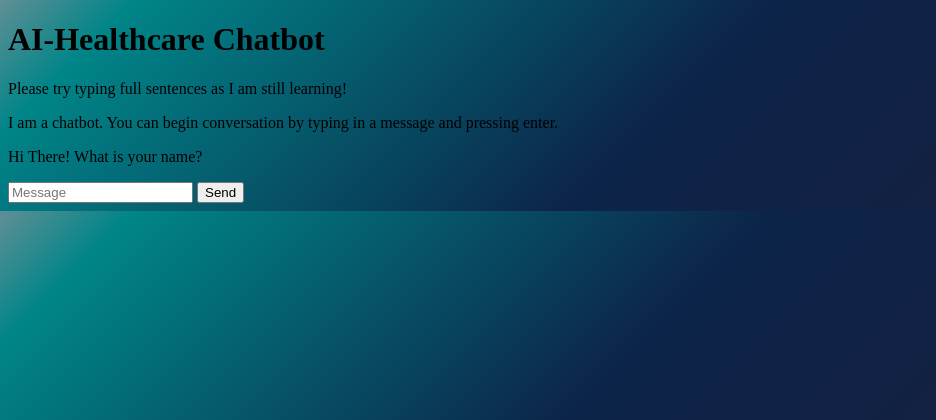
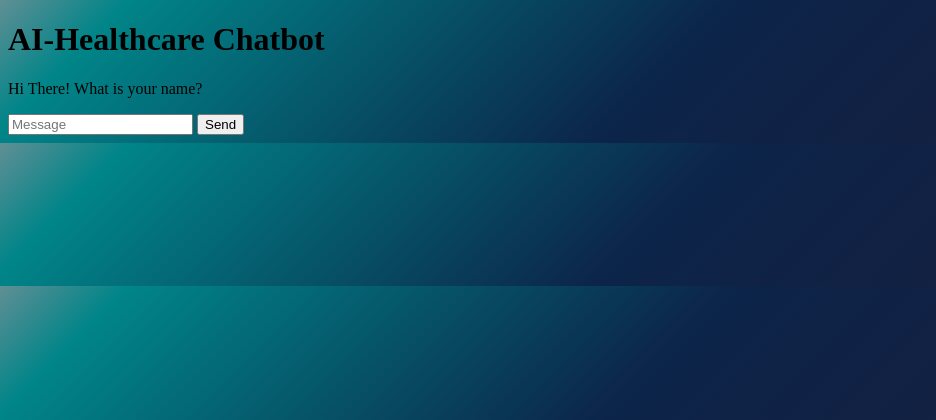
Before and after one commit to aakriti1318/med-chatbot, a Flask app: page / in a window 1280 px wide. Shown: the top 420 px of the page, without its empty margins (0-936 px from the left). Run offline with Flask 2, Linux system fonts and the light colour scheme; parts of the project's set-up code (start-up, migrations or seed data) failed here and were passed over; some libraries are stand-ins or nearby versions.

Commit message:
Update index.html

```diff
--- a/templates/index.html
+++ b/templates/index.html
@@ -4,12 +4,10 @@
     <link rel="stylesheet" type="text/css" href="/static/style.css">
     <script src="https://ajax.googleapis.com/ajax/libs/jquery/3.2.1/jquery.min.js"></script>
   </head>
-  <body>
+  <body background="pic1.jpg"; background-repeat: no-repeat;>
     <h1>AI-Healthcare Chatbot</h1>
     <div>
       <div id="chatbox">
-        <p class="botText"><span>Please try typing full sentences as I am still learning!</span></p>
-        <p class="botText"><span>I am a chatbot. You can begin conversation by typing in a message and pressing enter.</span></p>
         <p class="botText"><span>Hi There! What is your name?</span></p>
       </div>
       <div id="userInput">
```
